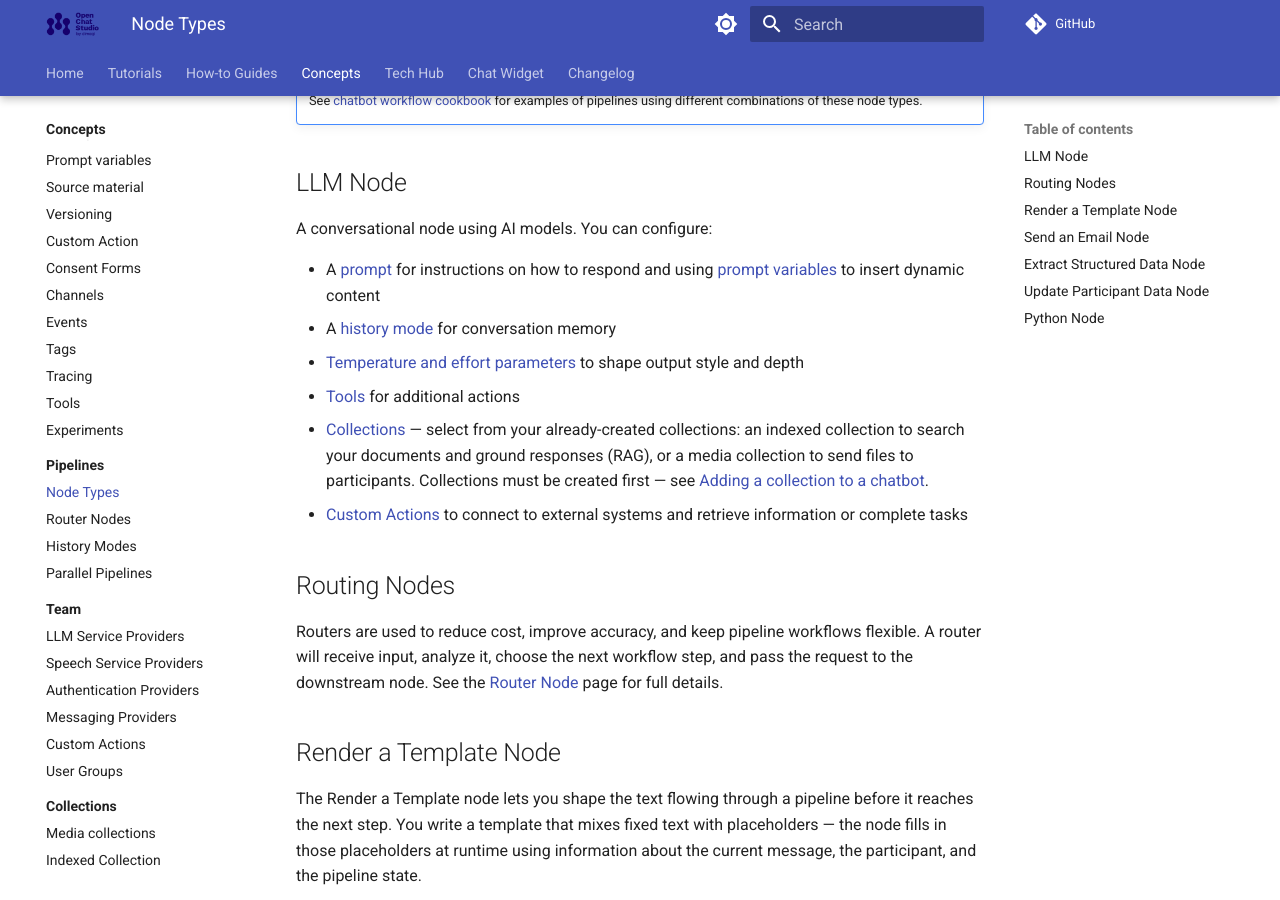
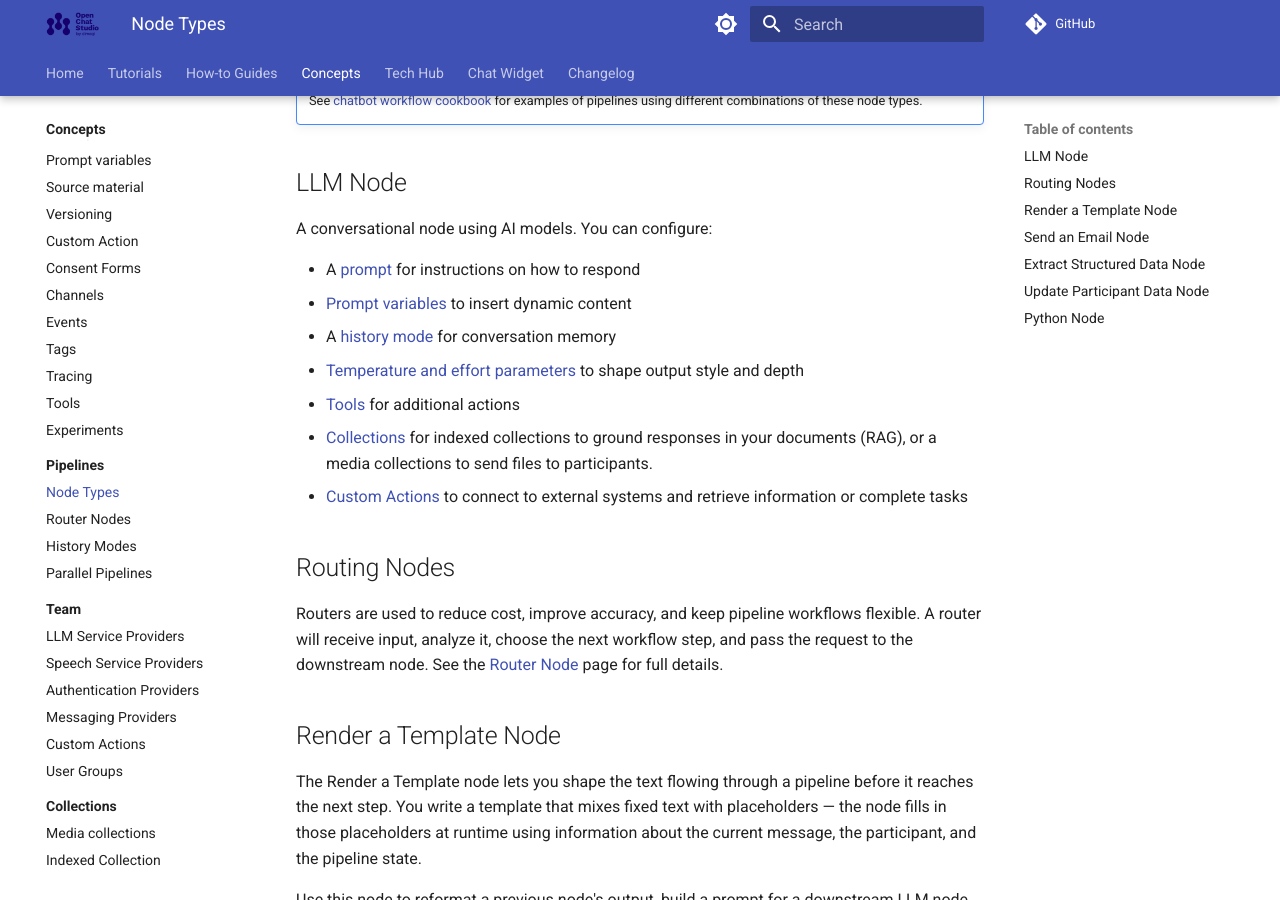
Before and after one commit to dimagi/open-chat-studio-docs, an MkDocs documentation site: the page built from docs/concepts/pipelines/nodes.md, in a window 1280 px wide and 900 px high, scrolled down 399 px. Built offline with MkDocs 1.6.1 and Material for MkDocs 9.7.7, drawn with Linux system fonts in a browser that asks for light colours; a script that is not in the unit is left out; comment, search, counter and statistics services are not loaded.

Commit message:
Grammar review fixes

```diff
--- a/docs/concepts/pipelines/nodes.md
+++ b/docs/concepts/pipelines/nodes.md
@@ -16,11 +16,12 @@ graph LR
 
 A conversational node using AI models. You can configure:
 
-- A [prompt](../llm.md#prompt) for instructions on how to respond and using [prompt variables](../prompt_variables.md) to insert dynamic content
+- A [prompt](../llm.md#prompt) for instructions on how to respond
+- [Prompt variables](../prompt_variables.md) to insert dynamic content
 - A [history mode](history.md) for conversation memory
 - [Temperature and effort parameters](../../how-to/adjust_llm_node_model_parameters.md) to shape output style and depth
 - [Tools](../tools/index.md) for additional actions
-- [Collections](../collections/index.md) — select from your already-created collections: an indexed collection to search your documents and ground responses (RAG), or a media collection to send files to participants. Collections must be created first — see [Adding a collection to a chatbot](../collections/index.md#adding-a-collection-to-a-chatbot).
+- [Collections](../collections/index.md) for indexed collections to ground responses in your documents (RAG), or a media collections to send files to participants.
 - [Custom Actions](../llm_custom_action.md) to connect to external systems and retrieve information or complete tasks
 
 ## Routing Nodes
```
Also changed, not shown: docs/concepts/collections/index.md (+1 -1 lines).
